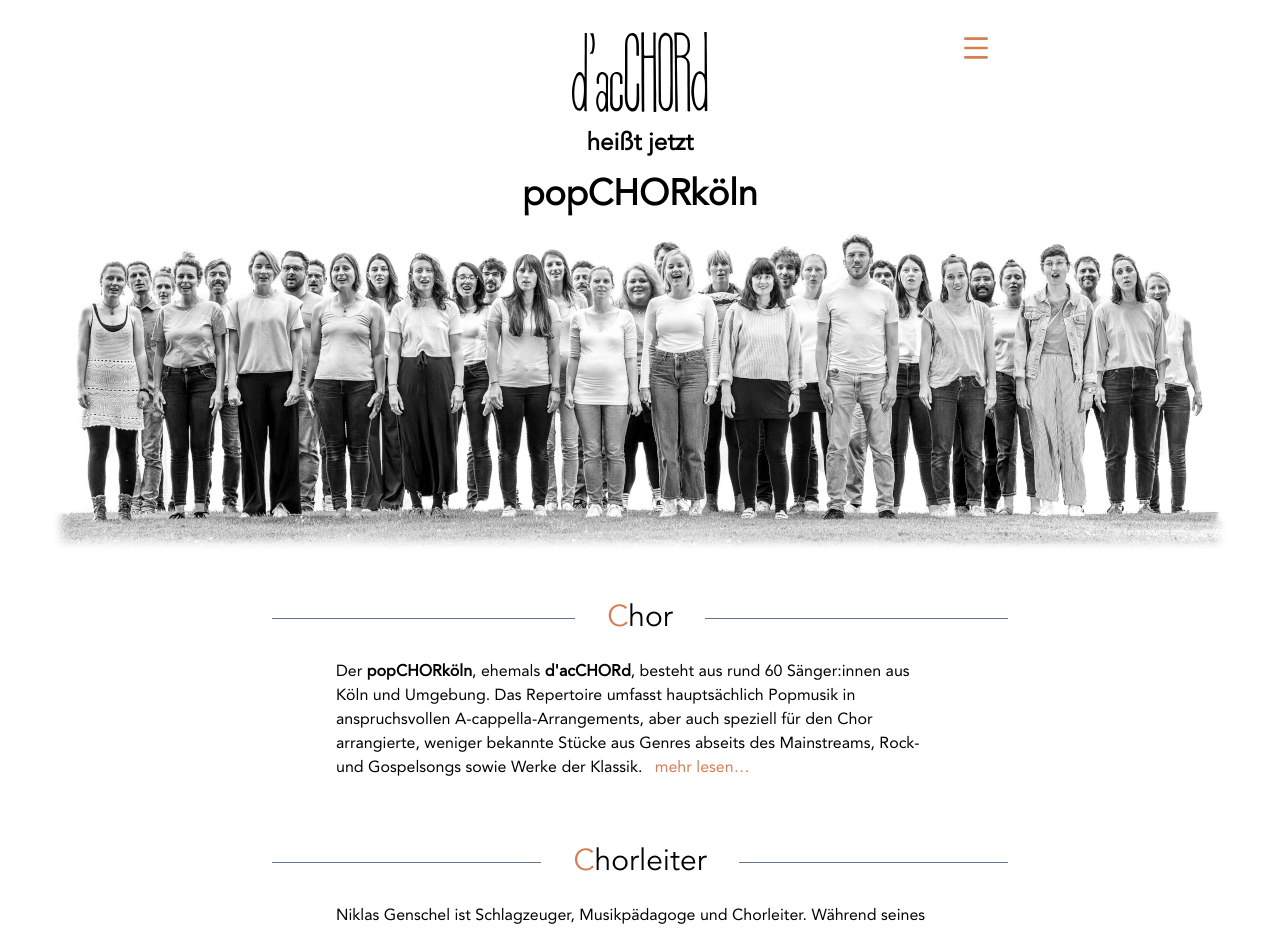
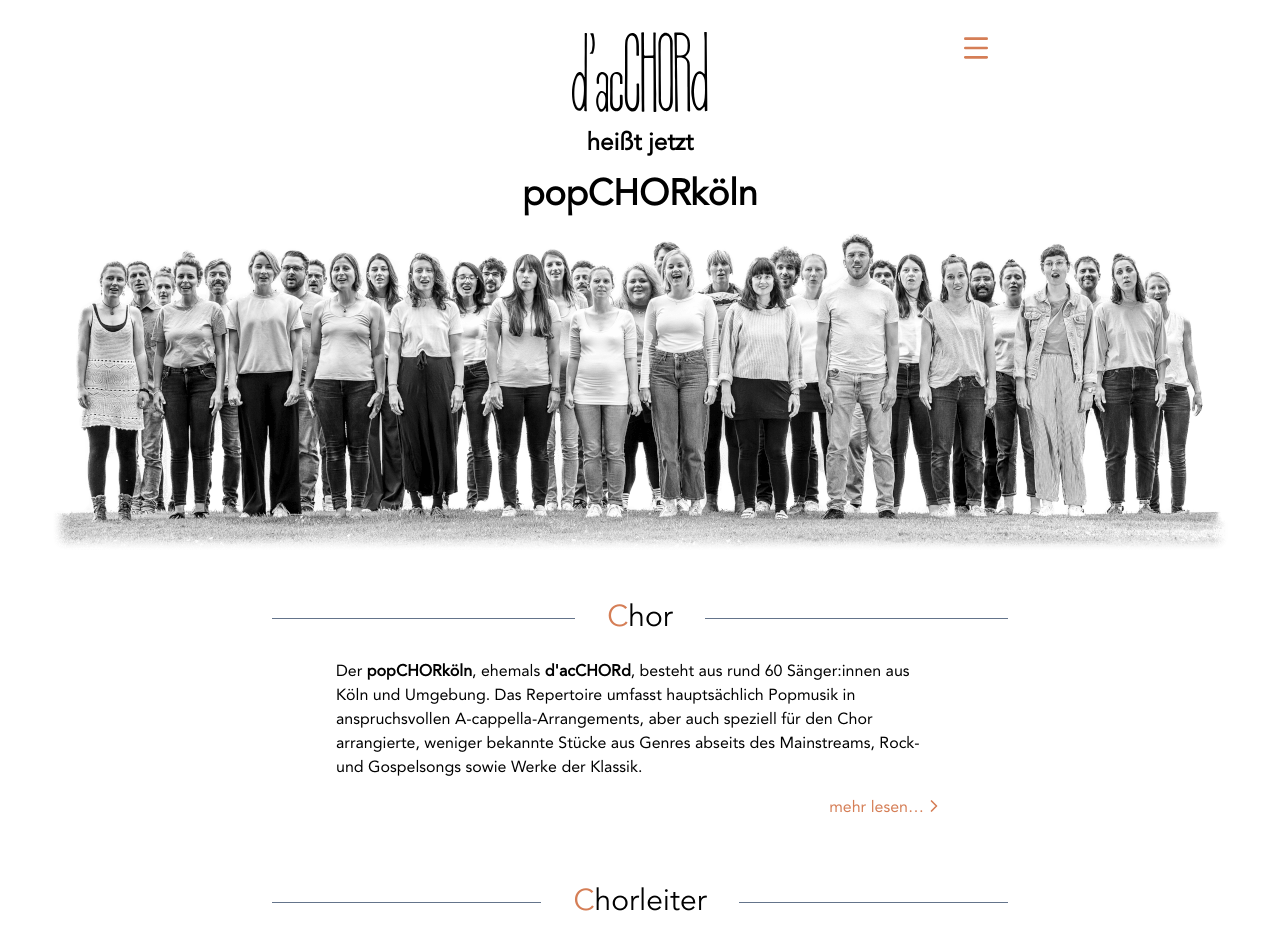
Before and after one commit to martinst01/popchor-koeln, a SvelteKit app: page / in a window 1280 px wide. Shown: the top 929 px of the page. Built offline with nearby package versions, Linux system fonts and the light colour scheme.

Commit message:
feat: improve design of expand button

```diff
--- a/src/routes/(index)/+page.svelte
+++ b/src/routes/(index)/+page.svelte
@@ -20,12 +20,15 @@
         und Umgebung. Das Repertoire umfasst hauptsächlich Popmusik in anspruchsvollen A-cappella-Arrangements, aber
         auch speziell für den Chor arrangierte, weniger bekannte Stücke aus Genres abseits des Mainstreams, Rock- und
         Gospelsongs sowie Werke der Klassik.
+    </p>
+
+    <div class="flex justify-end">
         <button
-            class="ml-2 whitespace-nowrap text-accent hover:text-accent-light focus:text-accent-light"
+            class="flex text-accent hover:text-accent-light focus:text-accent-light"
             on:click={() => (textExpand = true)}
-            class:hidden={textExpand}>mehr lesen&hellip;</button
+            class:hidden={textExpand}>mehr lesen&hellip; <ChevronRight class="inline" size={20} /></button
         >
-    </p>
+    </div>
 
     <p class:hidden={!textExpand}>
         Die Idee, einen Chor zu gründen, entstand 2013 auf einer WG-Party. Kurz darauf fand unter der Leitung von Niklas
```
